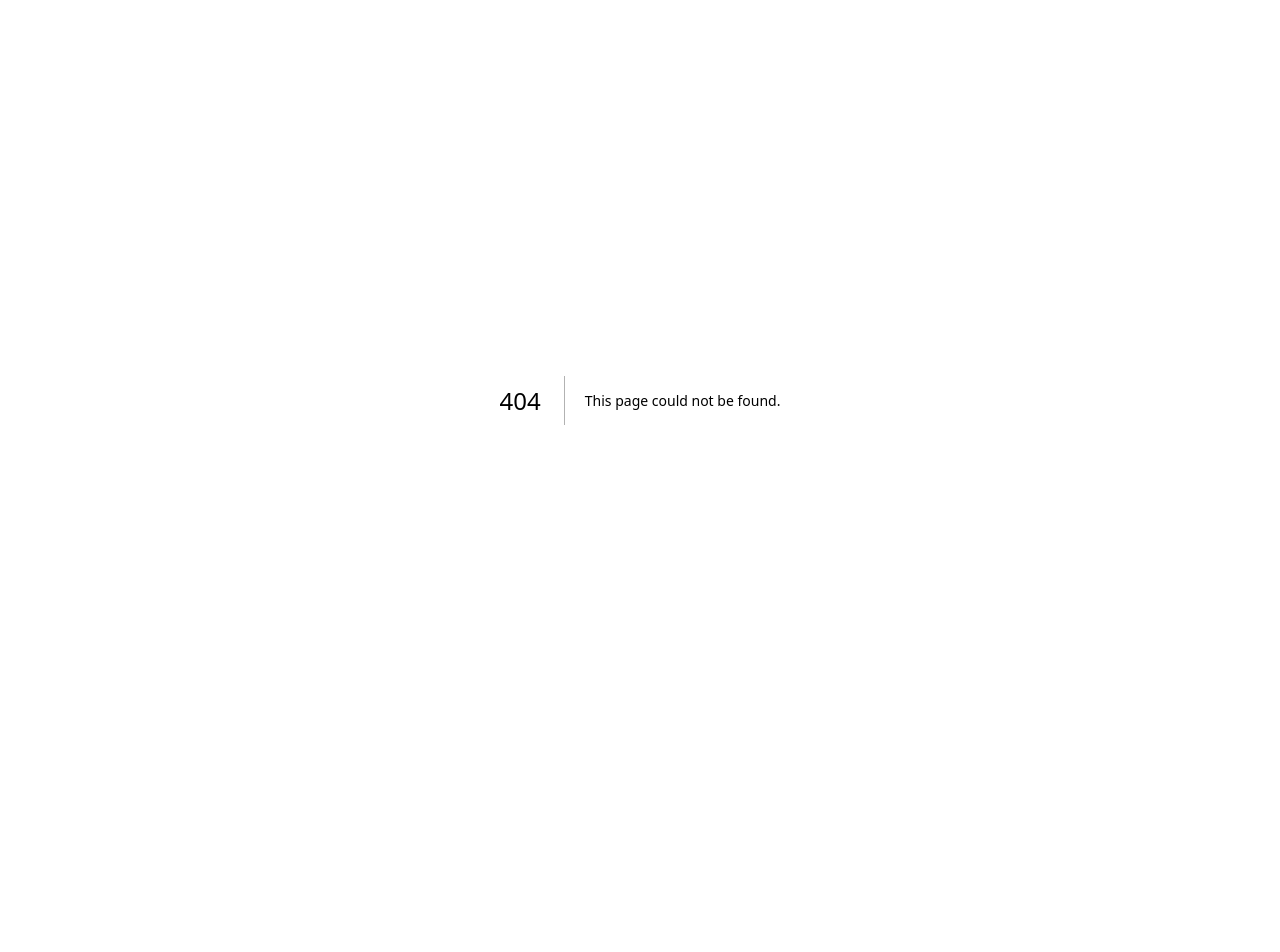
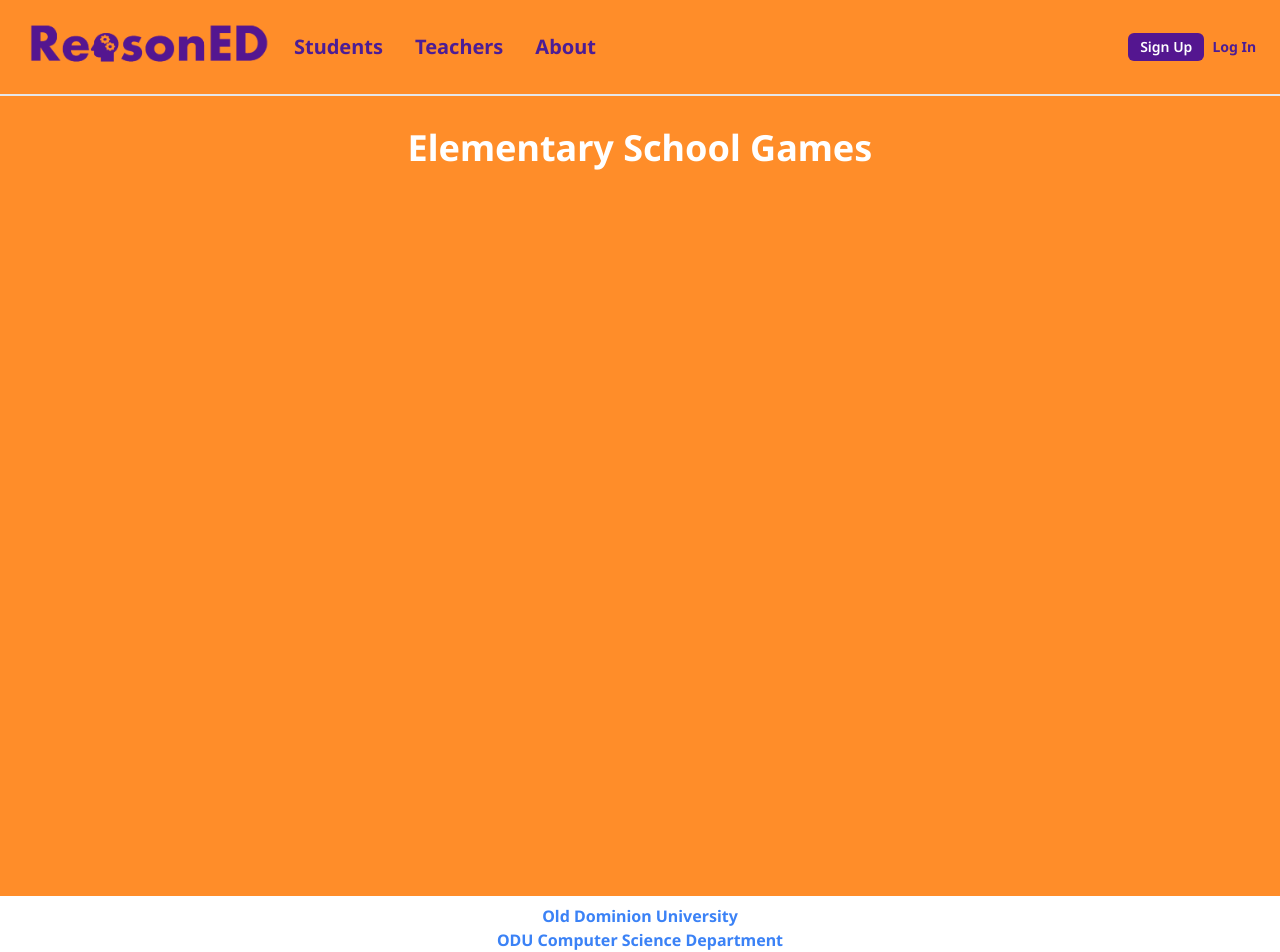
Before and after one commit to emrlk/ReasonED, a Next.js app in the folder client/reasoned-app/: page /elementary in a window 1280 px wide. Before the commit this address had no page. Shown: the top 952 px of the page. Before the commit the page ends 800 px from the top, so only its background shows below. Built offline with nearby package versions, Linux system fonts and the light colour scheme.

Commit message:
Create elementary school page, connect elem. home page button

```diff
--- a/client/reasoned-app/package.json
+++ b/client/reasoned-app/package.json
@@ -12,7 +12,7 @@
     "@types/react-dom": "^18.2.18",
     "@vercel/postgres": "^0.5.1",
     "axios": "^1.6.5",
-    "next": "14.0.4",
+    "next": "^14.0.4",
     "react": "^18",
     "react-dom": "^18"
   },
--- /dev/null
+++ b/client/reasoned-app/src/app/elementary/page.tsx
@@ -0,0 +1,20 @@
+import React from 'react';
+import Header from '@/components/common/header';
+import Footer from '@/components/common/footer';
+
+export default function ElementaryPage() {
+    return (
+        <>
+            {/* Navbar */}
+            <Header />
+
+            {/* Page Body */}
+            <div className="constainer bg-orange min-h-screen mx-auto py-8">
+                <h2 className="flex justify-center text-4xl text-white font-bold mb-6">Elementary School Games</h2>
+            </div>
+
+            {/* Footer */}
+            <Footer />
+        </>
+    );
+}
--- a/client/reasoned-app/src/app/page.tsx
+++ b/client/reasoned-app/src/app/page.tsx
@@ -29,7 +29,9 @@ const Page = () => {
         <div className="font-bold text-white text-xl flex flex-col gap-1/2">
           {/*<Button title="Elementary School" disabled={false} />*/}
           <div className="w-60 mb-5">
+            <a href="/elementary" className="elementaryGames">
             <button className="bg-purple text-white w-full px-4 py-2 rounded-md transition duration-300 ease-in-out transform hover:scale-105">Elementary School</button>
+            </a>
           </div>
           <div className="w-60 mb-5">
             <button className="bg-red-500 text-white w-full px-4 py-2 rounded-md transition duration-300 ease-in-out transform hover:scale-105">Middle School</button>
```
Also changed, not shown: 1 other file (tests, documents, lock files or other folders).
